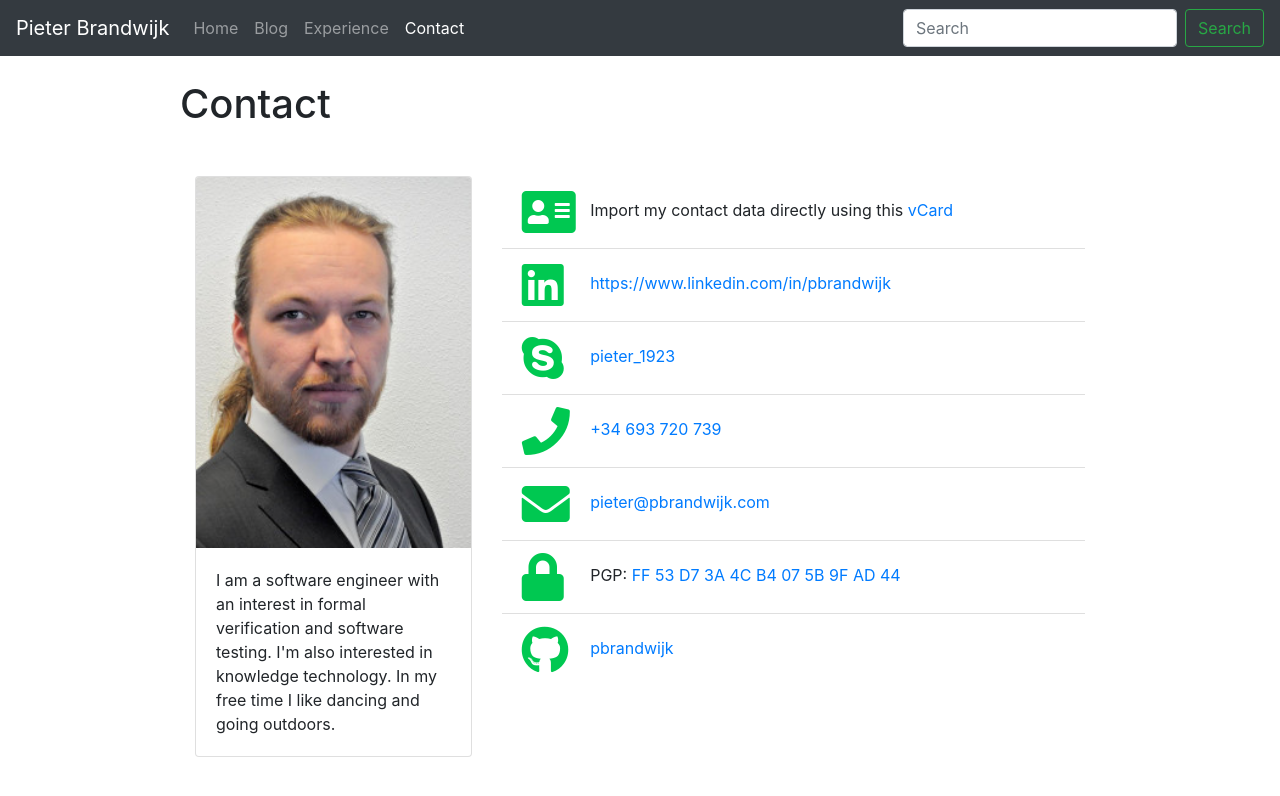
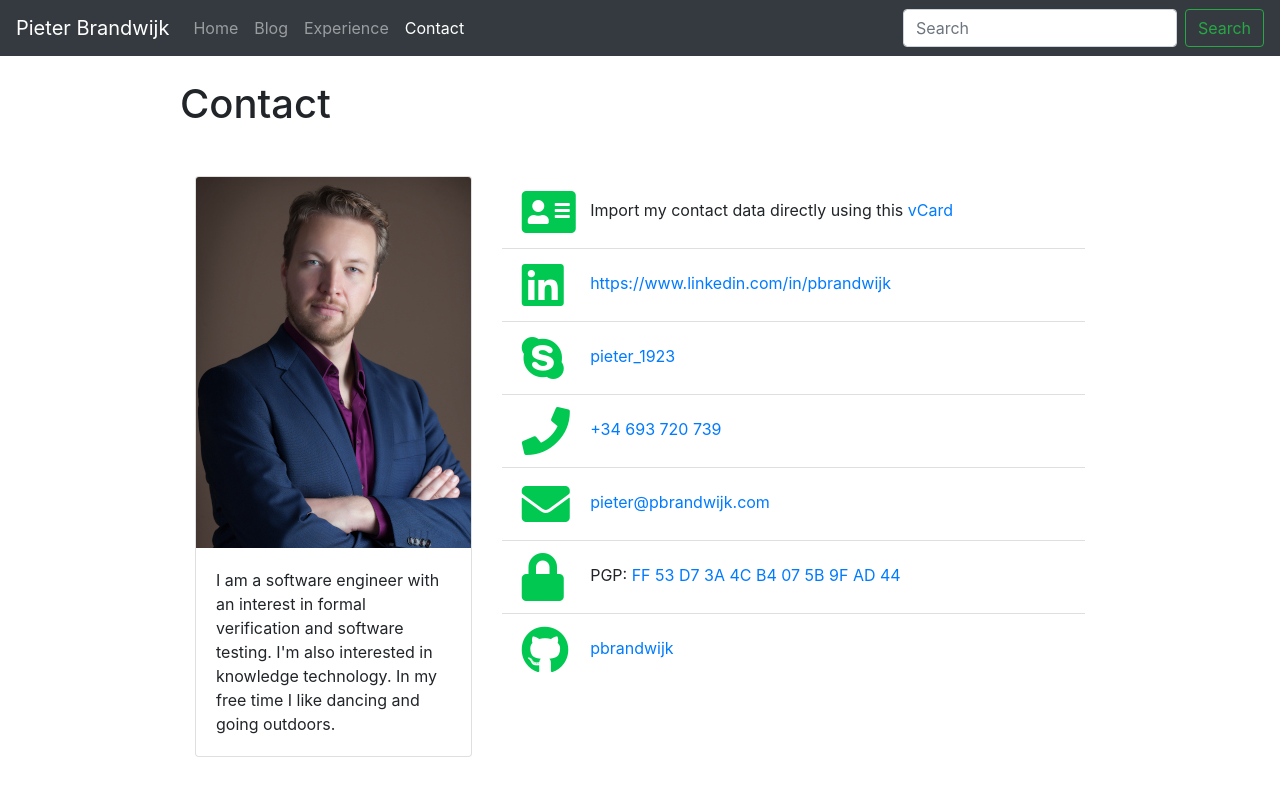
Before and after one commit to pbrandwijk/pbrandwijk.github.io, a Jekyll site: the page built from contact.html, in a window 1280 px wide and 900 px high. Shown: the top 796 px of the window. Built offline with Jekyll 4.4.1, drawn with Linux system fonts in a browser that asks for light colours; nearby versions of some CDN libraries; comment, search, counter and statistics services are not loaded.

Commit message:
Update profile image

```diff
--- a/contact.html
+++ b/contact.html
@@ -18,7 +18,7 @@ navigation_weight: 4
 
           <div class="col-sm-4">
             <div class="card">
-              <img class="card-img-top" src="{{ site.baseurl }}/images/Pieter-Brandwijk-226x305.jpg" alt="Card image">
+              <img class="card-img-top" src="{{ site.baseurl }}/images/Pieter-Brandwijk-275x371.jpg" alt="Card image">
               <div class="card-body">
                 <p class="card-text">I am a software engineer with an interest in formal verification and
                 software testing. I'm also interested in knowledge technology. In my
```
Also changed, not shown: images/Pieter-Brandwijk-226x305.jpg (deleted), images/Pieter-Brandwijk-275x371.jpg (added).
